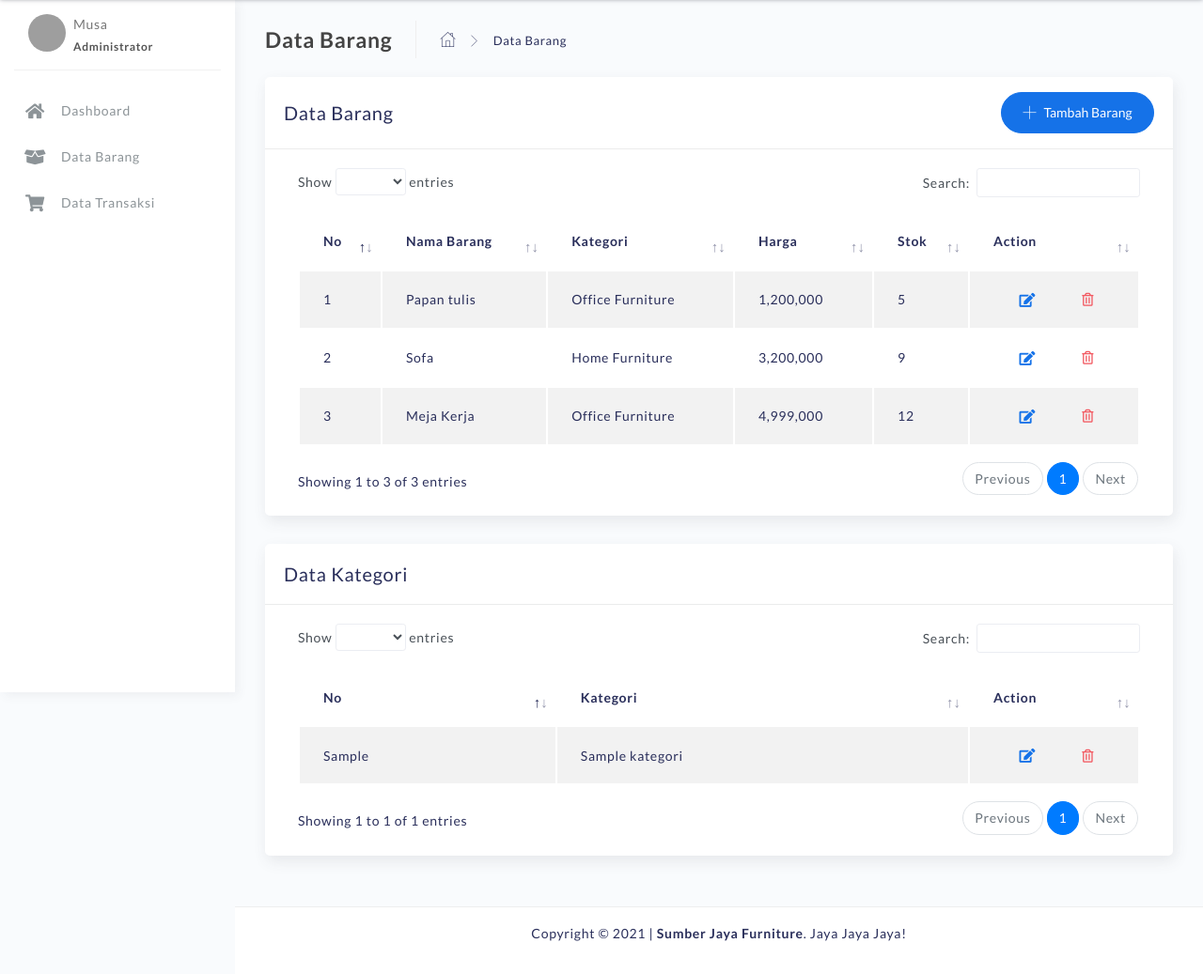
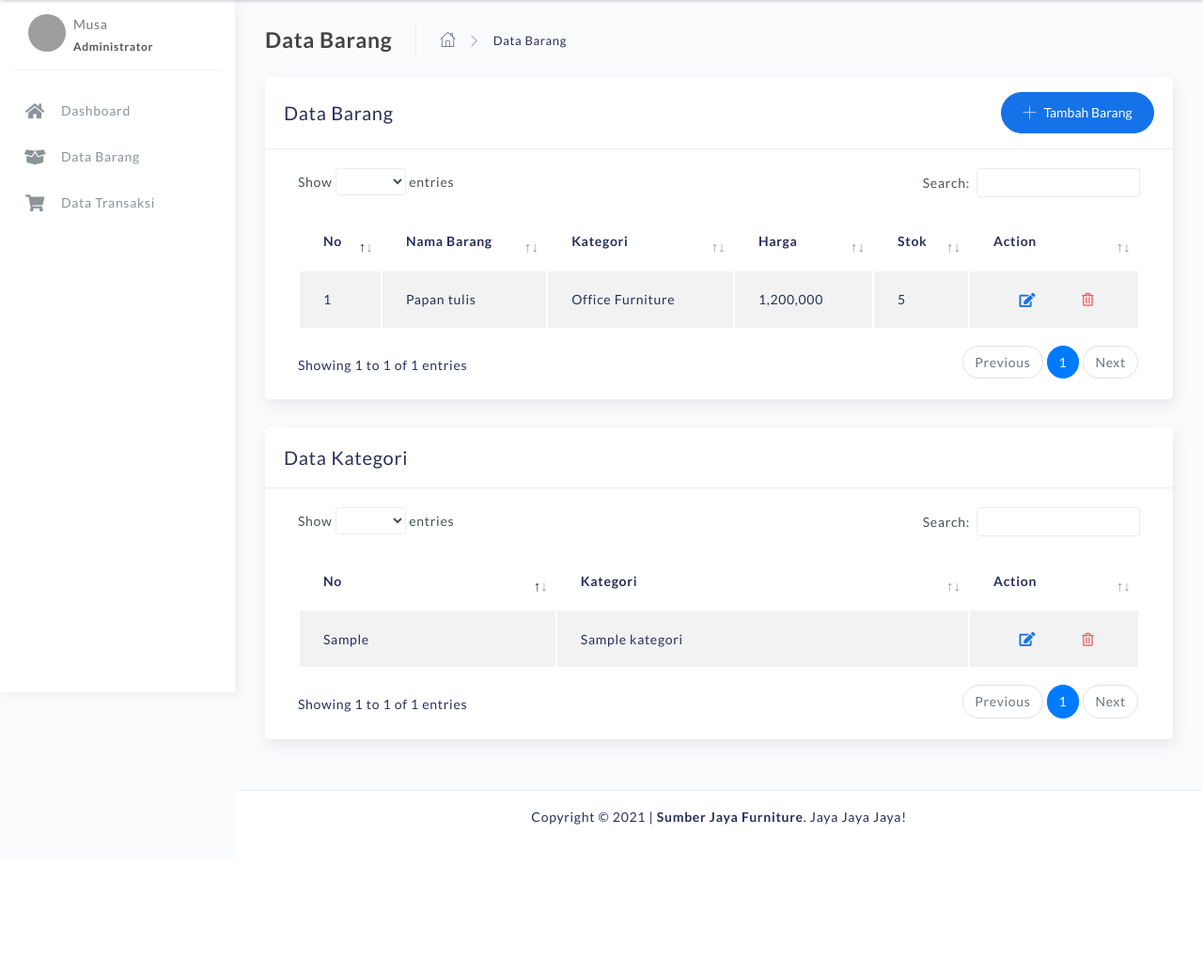
Before and after one commit to iwansuryaningrat/mini-projectPBP, a CodeIgniter 4 app: template project-pbp/app/Views/admin/data_barang.php in a window 1280 px wide. Shown: the part 63-1100 px from the top of the page at 94% size. After the commit the page ends 941 px from the top, so only its background shows below. Run offline with PHP 8.4 and a stand-in for CodeIgniter, Linux system fonts and the light colour scheme; the template is opened without the code that fills it: most values are stand-ins (such as "Sample title", 1, 10 or a date in 2020); some libraries are stand-ins or nearby versions; grey boxes are pictures that could not be loaded.

Commit message:
Mboh error terus cok, turu sek

```diff
--- a/project-pbp/app/Views/admin/data_barang.php
+++ b/project-pbp/app/Views/admin/data_barang.php
@@ -246,6 +246,11 @@
 								</div>
 
 								<div class="card-body">
+									<?php if (session()->getFlashdata('pesan barang')) : ?>
+										<div class="alert alert-success" role="alert">
+											<?= session()->getFlashdata('pesan barang'); ?>
+										</div>
+									<?php endif; ?>
 									<div class="table-responsive">
 										<table id="add-row" class="display table table-striped table-hover">
 											<thead>
@@ -265,48 +270,6 @@
 													<td>Office Furniture</td>
 													<td>1,200,000</td>
 													<td>5</td>
-													<td>
-														<div class="form-button-action">
-															<a href="detail-barang.html" class="d-flex">
-																<button type="button" data-toggle="tooltip" title="" class="btn btn-link btn-primary btn-lg" data-original-title="Lihat dan Edit">
-																	<i class="fa fa-edit"></i>
-																</button>
-															</a>
-															<a href="#" class="d-flex">
-																<button type="button" data-toggle="tooltip" title="" class="btn btn-link btn-danger" data-original-title="Hapus">
-																	<i class="far fa-trash-alt"></i>
-																</button>
-															</a>
-														</div>
-													</td>
-												</tr>
-												<tr>
-													<td>2</td>
-													<td>Sofa</td>
-													<td>Home Furniture</td>
-													<td>3,200,000</td>
-													<td>9</td>
-													<td>
-														<div class="form-button-action">
-															<a href="detail-barang.html" class="d-flex">
-																<button type="button" data-toggle="tooltip" title="" class="btn btn-link btn-primary btn-lg" data-original-title="Lihat dan Edit">
-																	<i class="fa fa-edit"></i>
-																</button>
-															</a>
-															<a href="#" class="d-flex">
-																<button type="button" data-toggle="tooltip" title="" class="btn btn-link btn-danger" data-original-title="Hapus">
-																	<i class="far fa-trash-alt"></i>
-																</button>
-															</a>
-														</div>
-													</td>
-												</tr>
-												<tr>
-													<td>3</td>
-													<td>Meja Kerja</td>
-													<td>Office Furniture</td>
-													<td>4,999,000</td>
-													<td>12</td>
 													<td>
 														<div class="form-button-action">
 															<a href="detail-barang.html" class="d-flex">
@@ -359,12 +322,12 @@
 														<td><?= $data['nama']; ?></td>
 														<td>
 															<div class="form-button-action">
-																<a href="/edit/editkategori/<?= $data['idkategori']; ?>" class="d-flex">
+																<a href="/edit/kategori/<?= $data['idkategori']; ?>" class="d-flex">
 																	<button type="button" data-toggle="tooltip" title="" class="btn btn-link btn-primary btn-lg" data-original-title="Lihat dan Edit">
 																		<i class="fa fa-edit"></i>
 																	</button>
 																</a>
-																<a href="#" class="d-flex">
+																<a href="/edit/hapuskategori/<?= $data['idkategori']; ?>" class="d-flex">
 																	<button type="button" data-toggle="tooltip" title="" class="btn btn-link btn-danger" data-original-title="Hapus">
 																		<i class="far fa-trash-alt"></i>
 																	</button>
```
Also changed, not shown: project-pbp/app/Controllers/Edit.php (+4 -3 lines), project-pbp/app/Views/admin/edit/form-edit-kategori.php (+4 -4 lines).
